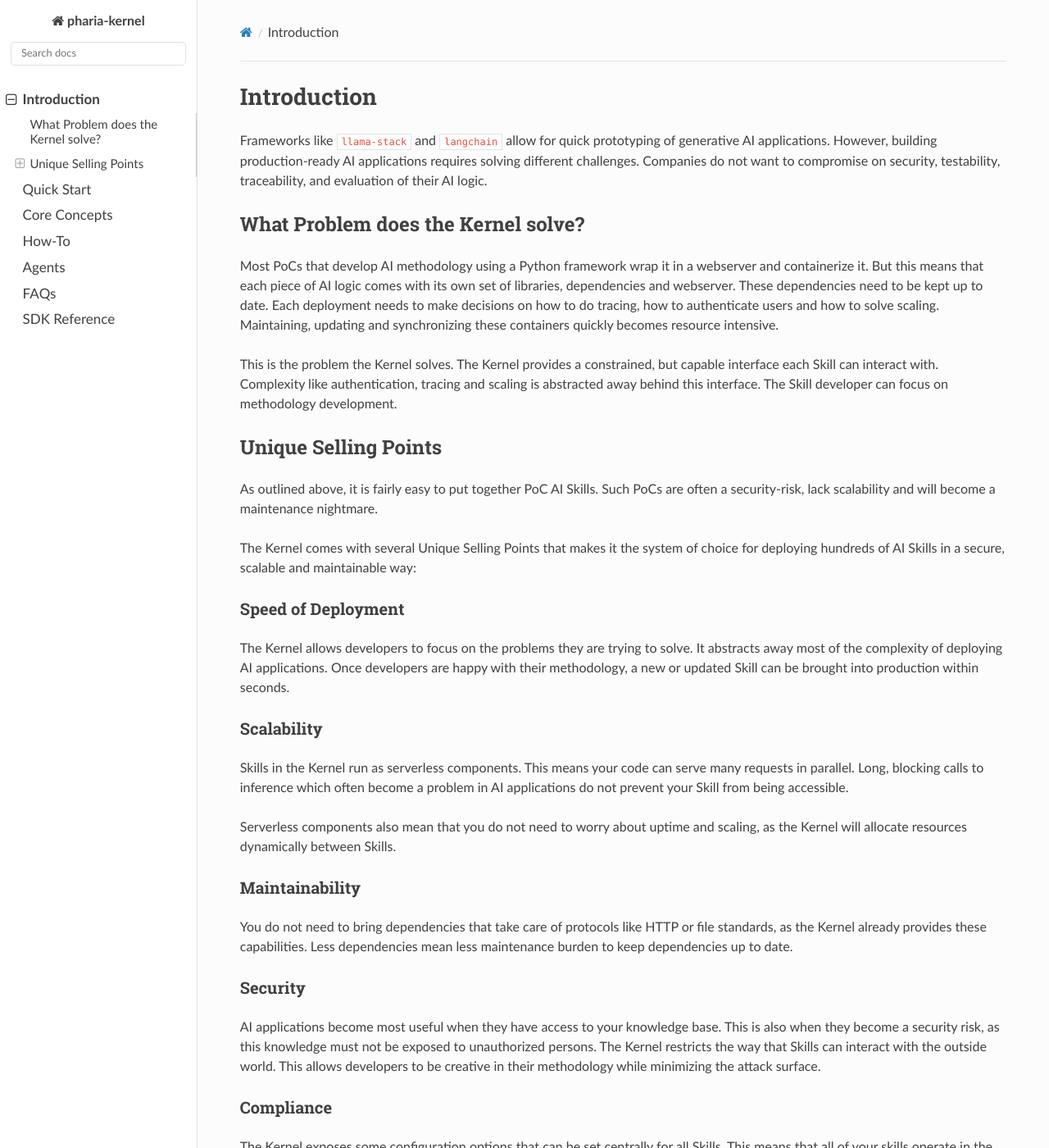
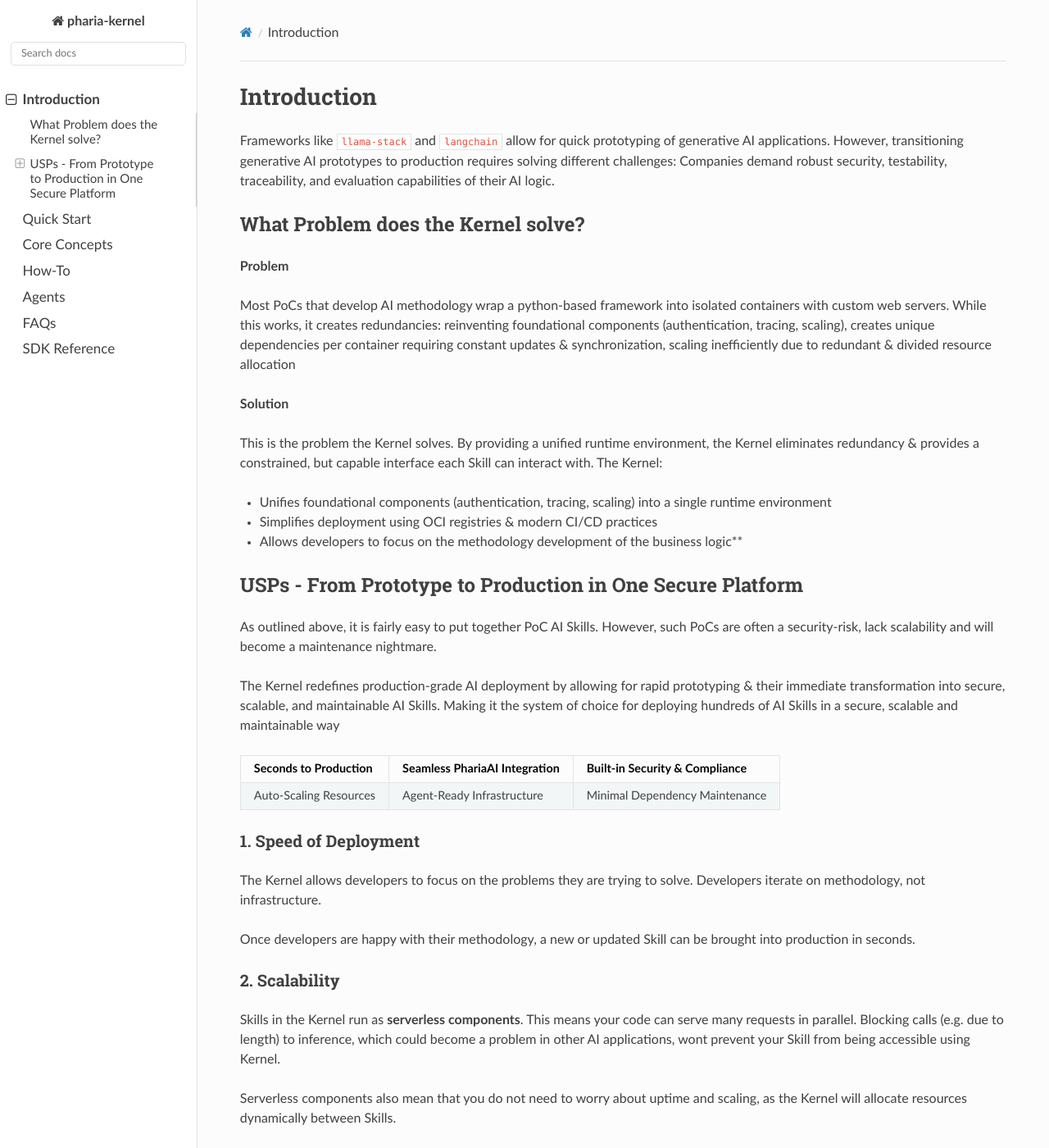
Before and after one commit to Aleph-Alpha/pharia-kernel-sdk-py, a Sphinx documentation site: the page built from docs/source/introduction.md, in a window 1280 px wide and 1400 px high. Shown: the whole window at 82% size. Built offline with Sphinx 7.4.7 and the Read the Docs theme 3.1.0, drawn with Linux system fonts in a browser that asks for light colours; some of the changed text lies outside the part shown.

Commit message:
docs: refactor introduction and USP narrative
approved the messaging already

```diff
--- a/docs/source/introduction.md
+++ b/docs/source/introduction.md
@@ -1,64 +1,77 @@
 # Introduction
 
-Frameworks like `llama-stack` and `langchain` allow for quick prototyping of generative AI applications. However, building production-ready AI applications requires solving different challenges. Companies do not want to compromise on security, testability, traceability, and evaluation of their AI logic.
+Frameworks like `llama-stack` and `langchain` allow for quick prototyping of generative AI applications. However, transitioning generative AI prototypes to production requires solving different challenges: Companies demand robust security, testability, traceability, and evaluation capabilities of their AI logic.
 
 ## What Problem does the Kernel solve?
 
-Most PoCs that develop AI methodology using a Python framework wrap it in a webserver and containerize it. But this means that each piece of AI logic comes with its own set of libraries, dependencies and webserver. These dependencies need to be kept up to date. Each deployment needs to make decisions on how to do tracing, how to authenticate users and how to solve scaling. Maintaining, updating and synchronizing these containers quickly becomes resource intensive.
+**Problem**
 
-This is the problem the Kernel solves. The Kernel provides a constrained, but capable interface each Skill can interact with.
-Complexity like authentication, tracing and scaling is abstracted away behind this interface. The Skill developer can focus on methodology development.
+Most PoCs that develop AI methodology wrap a python-based framework into isolated containers with custom web servers. While this works, it creates redundancies: reinventing foundational components (authentication, tracing, scaling), creates unique dependencies per container requiring constant updates & synchronization, scaling inefficiently due to redundant & divided resource allocation
 
-## Unique Selling Points
+**Solution**
 
-As outlined above, it is fairly easy to put together PoC AI Skills. Such PoCs are often a security-risk, lack scalability and will become a maintenance nightmare.
+This is the problem the Kernel solves. By providing a unified runtime environment, the Kernel eliminates redundancy & provides a constrained, but capable interface each Skill can interact with. The Kernel:
 
-The Kernel comes with several Unique Selling Points that makes it the system of choice for deploying hundreds of AI Skills in a secure, scalable and maintainable way:
+- Unifies foundational components (authentication, tracing, scaling) into a single runtime environment
+- Simplifies deployment using OCI registries & modern CI/CD practices
+- Allows developers to focus on the methodology development of the business logic**
 
-### Speed of Deployment
+## USPs - From Prototype to Production in One Secure Platform
 
-The Kernel allows developers to focus on the problems they are trying to solve. It abstracts away most of the complexity of deploying AI applications.
-Once developers are happy with their methodology, a new or updated Skill can be brought into production within seconds.
+As outlined above, it is fairly easy to put together PoC AI Skills. However, such PoCs are often a security-risk, lack scalability and will become a maintenance nightmare.
 
-### Scalability
+The Kernel redefines production-grade AI deployment by allowing for rapid prototyping & their immediate transformation into secure, scalable, and maintainable AI Skills. Making it the system of choice for deploying hundreds of AI Skills in a secure, scalable and maintainable way
 
-Skills in the Kernel run as serverless components. This means your code can serve many requests in parallel. Long, blocking calls to inference which often
-become a problem in AI applications do not prevent your Skill from being accessible.
+| Seconds to Production | Seamless PhariaAI Integration | Built-in Security & Compliance |
+|----------------------------|-----------------------------|-----------------------------------|
+| Auto-Scaling Resources | Agent-Ready Infrastructure | Minimal Dependency Maintenance |
+
+### 1. Speed of Deployment
+
+The Kernel allows developers to focus on the problems they are trying to solve. Developers iterate on methodology, not infrastructure.
+
+Once developers are happy with their methodology, a new or updated Skill can be brought into production in seconds.
+
+### 2. Scalability
+
+Skills in the Kernel run as **serverless components**. This means your code can serve many requests in parallel. Blocking calls (e.g. due to length) to inference, which could become a problem in other AI applications, wont prevent your Skill from being accessible using Kernel.
 
 Serverless components also mean that you do not need to worry about uptime and scaling, as the Kernel will allocate resources dynamically between Skills.
 
-### Maintainability
+### 3. Maintainability
 
-You do not need to bring dependencies that take care of protocols like HTTP or file standards, as the Kernel already provides these capabilities.
+The Kernel provides built-in implementations for common protocols (HTTP, gRPC) and file standards, minimizing third-party dependencies.
 Less dependencies mean less maintenance burden to keep dependencies up to date.
 
-### Security
+### 4. Security
 
 AI applications become most useful when they have access to your knowledge base.
 This is also when they become a security risk, as this knowledge must not be exposed to unauthorized persons.
-The Kernel restricts the way that Skills can interact with the outside world.
-This allows developers to be creative in their methodology while minimizing the attack surface.
 
-### Compliance
+Skills operate in a sandboxed environment with restricted I/O permissions. Explicit data access policies and audit trails mitigate risks when integrating with sensitive knowledge bases or external APIs. This allows developers to be creative in their methodology while minimizing the attack surface.
 
-The Kernel exposes some configuration options that can be set centrally for all Skills.
-This means that all of your skills operate in the same way.
-Metrics, telemetry, authentication and inference backend do not need to be specified per Skill.
+### 5. Compliance
 
-### Deployment
+The Kernel exposes some unified configuration options that enforce consistency across all Skills. Metrics, telemetry, authentication and inference backends are handled globally, reducing per-Skill configuration errors.
+
+### 6. Deployment
 
 Skill management and deployment follows modern best practices. Skills can be stored in and loaded from any configured OCI registry.
 
-### Integration into PhariaAI
+### 7. Integration into PhariaAI
 
 The Kernel integrates tightly into the PhariaAI stack. Traces can be viewed in PhariaStudio and Skills can be evaluated against uploaded datasets.
 
-### Discoverability
+### 8. Discoverability
 
 The Kernel makes it easy to retrieve descriptions and metadata like input and output schema for Skills.
 
-### Agent Ready
+### 9. Agent Ready
+The more autonomy and control will be given to AI Skills, the more important it becomes that they run in a constrained environment in which every interaction with the outside world can be traced and maintained.
 
-The more autonomy and control AI Skills become, the more important it becomes that they run in a constrained environment in which every interaction
-with the outside world can be traced and maintained. The Kernel already supports basic building blocks that are needed to have fully autonomous agents
-and will support agent workloads in the future.
+For this the Kernel already provides foundational building-blocks for AI agent readiness:
+
+- All Skill executions generate traces for reviews.
+- Enforces runtime limits (CPU/memory/time) to prevent overconsumption.
+- Allocates resources dynamically on load & priority needs
+- Support Tool Calling & CodeExecution of LLM generated code
```
